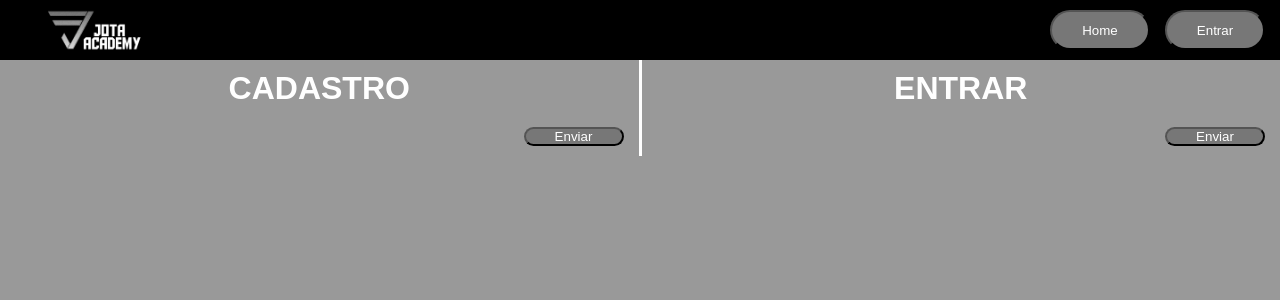
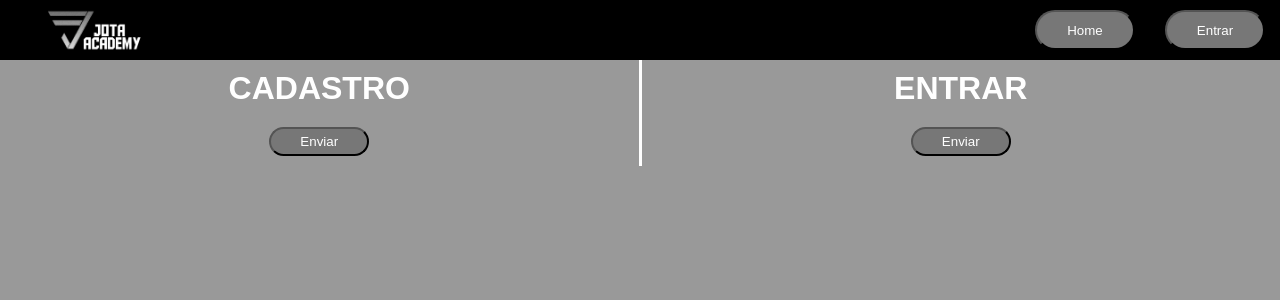
Before and after one commit to jhonesaly/react_platform, a React (Create React App) app in the folder react_platform/: page /login in a window 1280 px wide. Shown: the top 300 px of the page. Built offline with nearby package versions, Linux system fonts and the light colour scheme.

Commit message:
feat: botão

```diff
--- a/react_platform/src/components/Button/styles.js
+++ b/react_platform/src/components/Button/styles.js
@@ -6,11 +6,11 @@ export const ButtonContainer = styled.button`
     color: #FFF;
     width: 100px;
     margin: 10px 15px;
-    margin-left: auto;
+    padding: 5px;
     cursor: pointer;
     transition: background 0.3s ease;
 
     &:hover {
-        background: #999; /* Altera a cor de fundo ao passar o mouse por cima */
+        background: #999;
     }
 `
```
